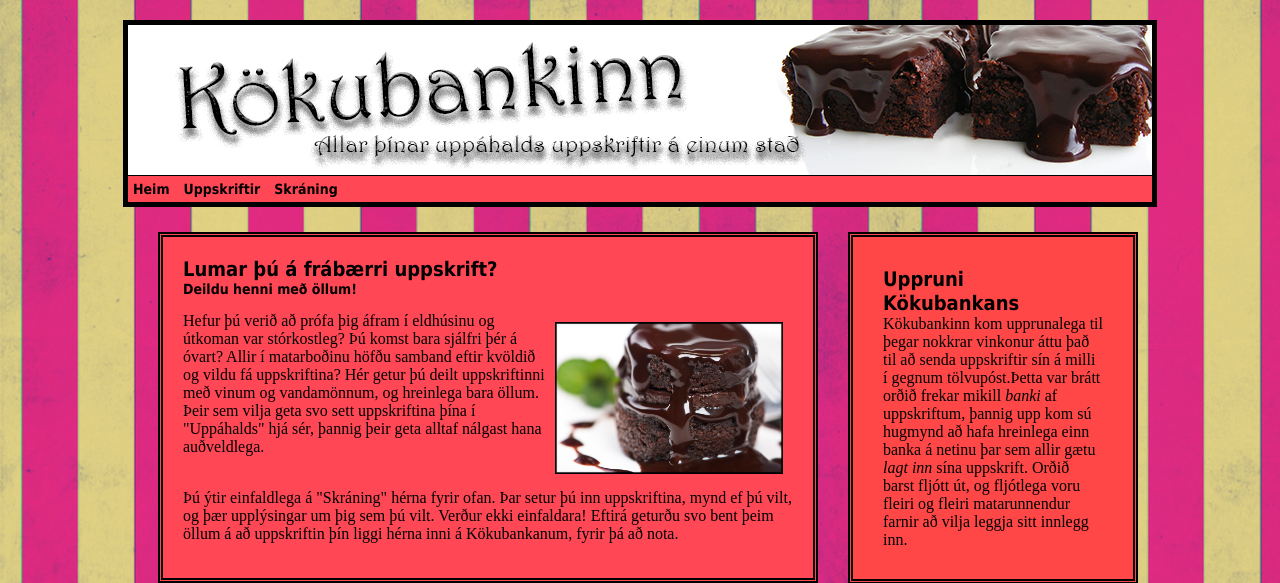
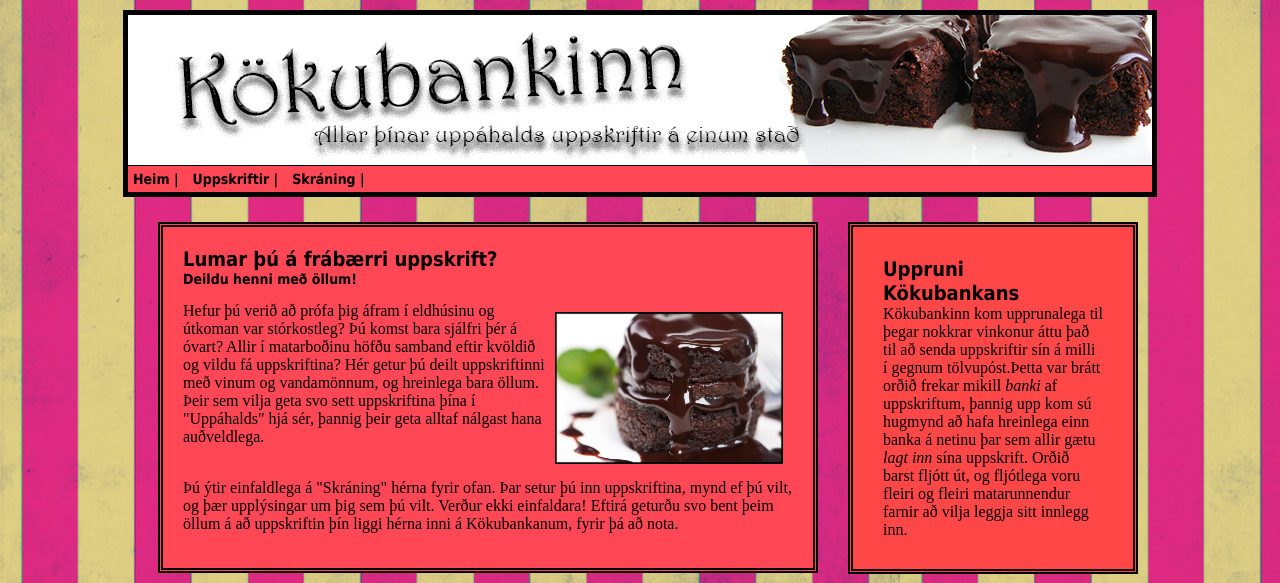
Before and after one commit to sbleika/Kklubburinn, a PHP site: page /Kokubankinn.html in a window 1280 px wide. Shown: the top 583 px of the page. Run offline with PHP 8.4, Linux system fonts and the light colour scheme.

Commit message:
Prufa...

```diff
--- a/site/Kokubankinn.html
+++ b/site/Kokubankinn.html
@@ -14,9 +14,9 @@
 
 		<nav id="menu">
 			<ul>
-				<li>Heim</li>
-				<li>Uppskriftir</li>
-				<li>Skráning</li>
+				<li>Heim |</li>
+				<li>Uppskriftir |</li>
+				<li>Skráning |</li>
 			</ul>
 		</nav>
 
--- a/site/main.css
+++ b/site/main.css
@@ -19,7 +19,7 @@ body{
 #big_wrapper{
 	border: 5px solid black;
 	width: 1024px;
-	margin: 20px auto;
+	margin: 10px auto;
 	text-align: left;
 	background color:#800080;
 }
```
